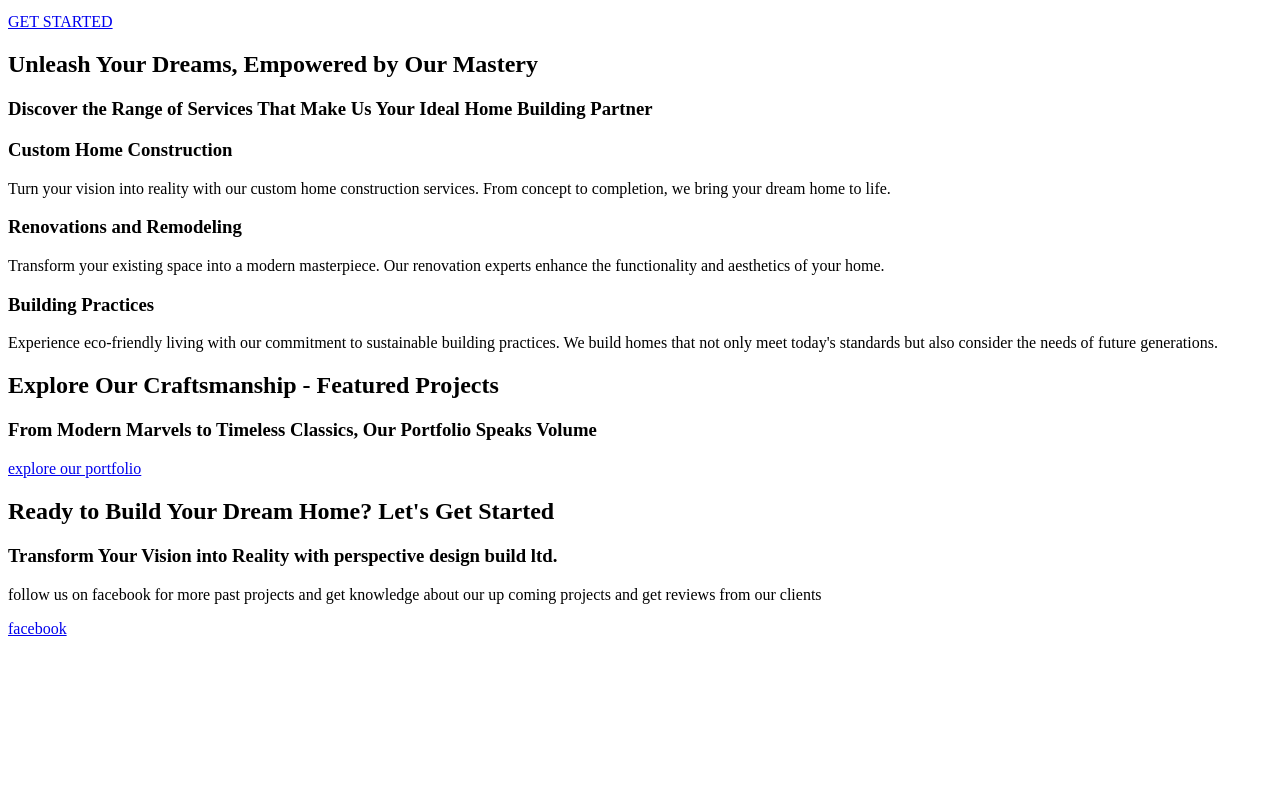
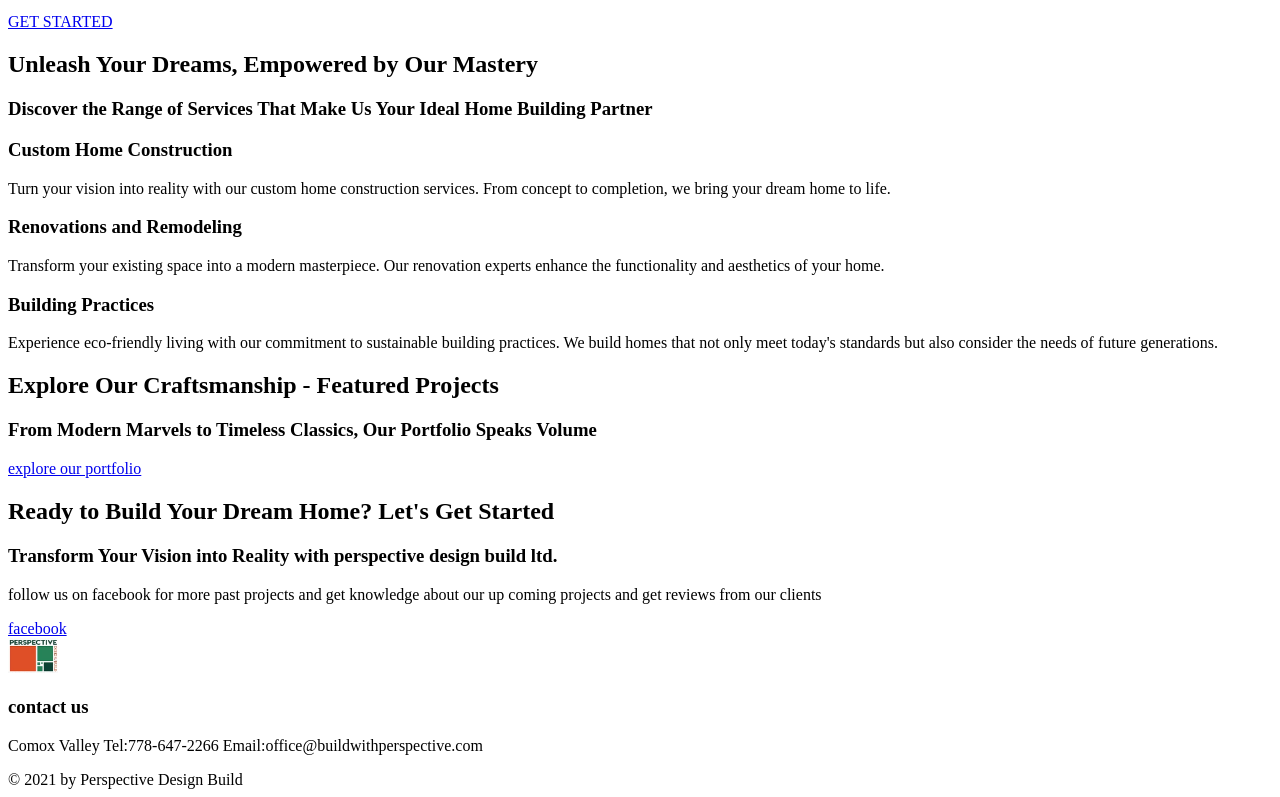
Before and after one commit to nic-dgl103-f23-cvs2/project-BALJITSINGH23, a plain HTML site: page index.html in a window 1280 px wide. Shown: the part 324-1121 px from the top of the page. Before the commit the page ends 970 px from the top, so only its background shows below. Drawn offline with Linux system fonts and the light colour scheme.

Commit message:
html code for footer
all my html code is now without any images i will add images in certain sections

```diff
--- a/index.html
+++ b/index.html
@@ -80,5 +80,11 @@
         <a href="#">facebook</a>
       </section>
     </main>
+    <footer>
+      <img src="images/logo.png" alt="logo" width="50" />
+      <h3>contact us</h3>
+      <p>Comox Valley Tel:778-647-2266 Email:office@buildwithperspective.com</p>
+      <div>© 2021 by Perspective Design Build</div>
+    </footer>
   </body>
 </html>
```
